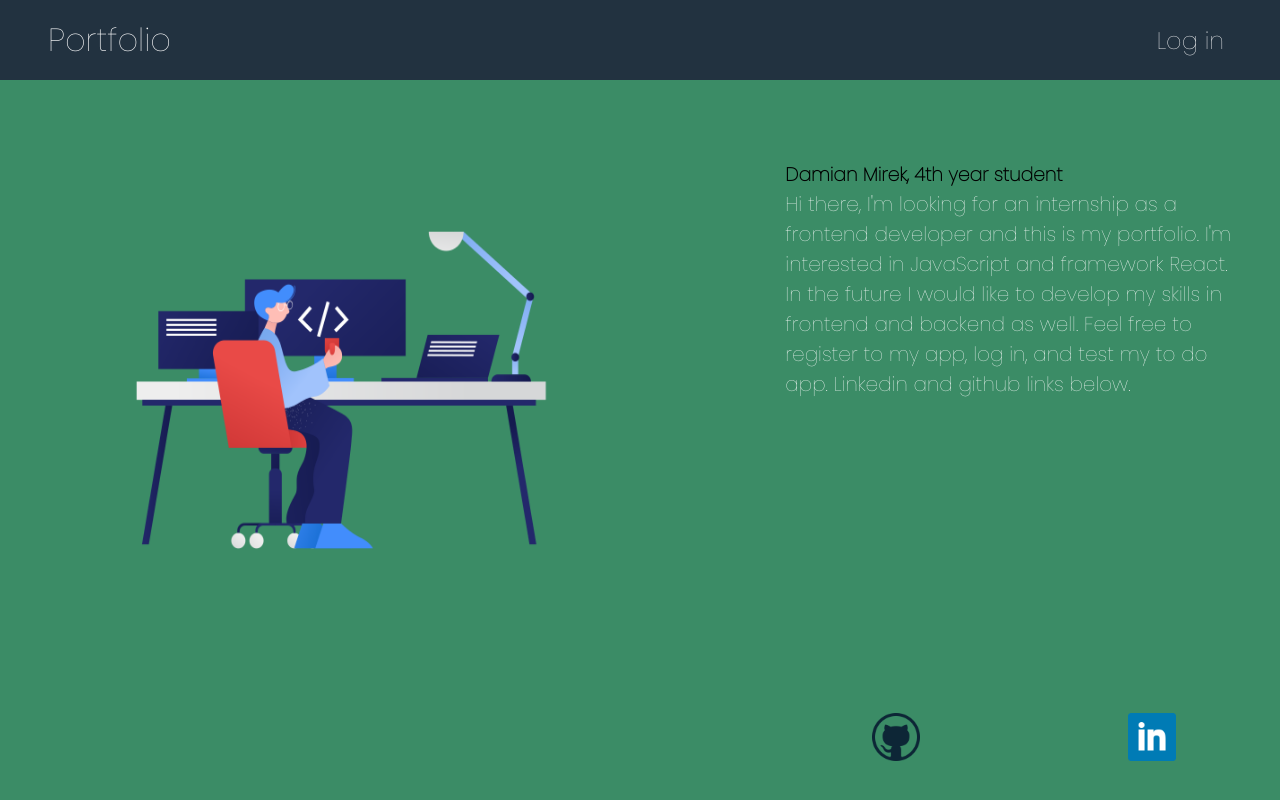
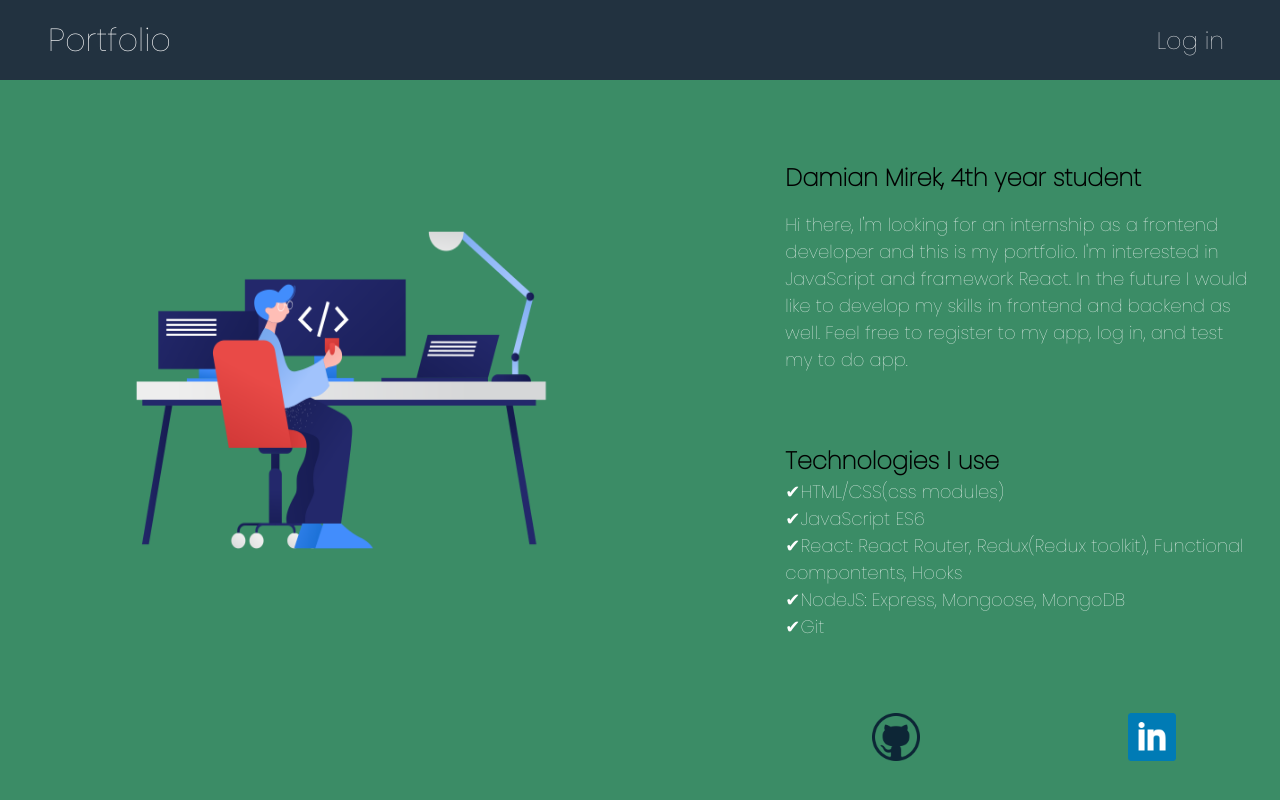
Before and after one commit to cees2/PortfolioDamianMirek, a React (Create React App) app: page /home in a window 1280 px wide. Built offline with nearby package versions, Linux system fonts and the light colour scheme.

Commit message:
Added technologies to home component

```diff
--- a/src/components/Home/Home.js
+++ b/src/components/Home/Home.js
@@ -19,8 +19,21 @@ const Home = () => {
               and this is my portfolio. I'm interested in JavaScript and
               framework React. In the future I would like to develop my skills
               in frontend and backend as well. Feel free to register to my app,
-              log in, and test my to do app. Linkedin and github links below.{" "}
+              log in, and test my to do app.
             </p>
+          </div>
+          <div className={classes.technologies}>
+            <h2 className={classes.technogyHeader}>Technologies I use</h2>
+            <ul className={classes.technologyList}>
+              <li>HTML/CSS(css modules)</li>
+              <li>JavaScript ES6</li>
+              <li>
+                React: React Router, Redux(Redux toolkit), Functional
+                compontents, Hooks
+              </li>
+              <li>NodeJS: Express, Mongoose, MongoDB</li>
+              <li>Git</li>
+            </ul>
           </div>
         </aside>
       </div>
--- a/src/components/Home/Home.module.css
+++ b/src/components/Home/Home.module.css
@@ -21,9 +21,17 @@
   max-width: 85%;
 }
 
+.info h3 {
+  text-align: center;
+  font-size: 24px;
+  font-weight: bold;
+  margin-bottom: 1rem;
+  text-align: left;
+}
+
 .description {
   color: white;
-  font-size: 20px;
+  font-size: 18px;
 }
 
 .aboutMe {
@@ -46,6 +54,17 @@
   max-width: 3rem;
 }
 
+.technologyHeader {
+  margin-bottom: 1rem;
+}
+
+ul.technologyList {
+  color: white;
+  list-style-type: none;
+  font-size: 18px;
+  list-style: "✔" inside;
+}
+
 @media ((max-width: 1024px) and (orientation: landscape)), (max-width: 1024px) {
   .homePageContentWrapper {
     display: flex;
@@ -62,10 +81,9 @@
     font-size: 14px;
   }
 
-  .info h3 {
+  .info h3,
+  .technogyHeader {
     text-align: center;
-    font-size: 24px;
-    font-weight: bold;
     margin: 1rem 0 3rem;
   }
 
@@ -75,8 +93,15 @@
     margin: 1rem 0;
   }
 
-  .description {
+  .description,
+  ul.technologyList {
     font-size: 24px;
     padding: 0 1rem;
   }
 }
+
+@media (max-width: 400px) {
+  .info h3 {
+    margin: 0 5% 1rem 5%;
+  }
+}
```
Also changed, not shown: src/components/Layout/DropDownMenu.js (line endings or trailing spaces), src/pictures/checkmark.png (added).
